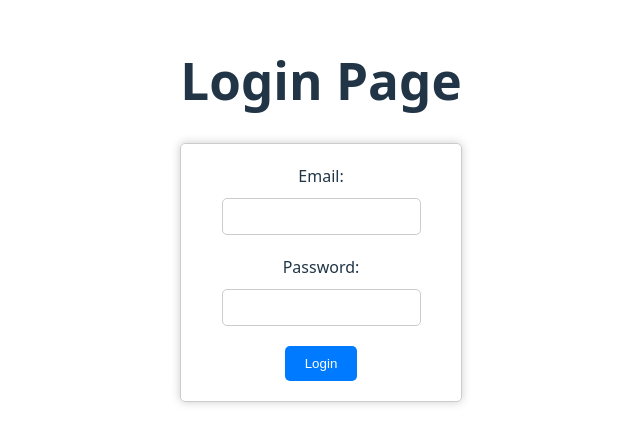
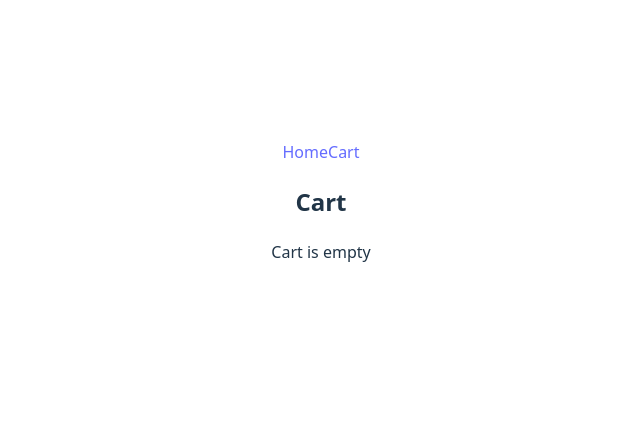
Before and after one commit to alifsyr/TokoMedure, a React (Vite) app: page /cart in a window 1280 px wide. Before the commit this address led to /. Shown: the part 190-634 px from the top of the page, without its empty margins (319-959 px from the left). Built offline with nearby package versions, Linux system fonts and the light colour scheme.

Commit message:
feat: Add Cart

```diff
--- a/src/App.jsx
+++ b/src/App.jsx
@@ -1,32 +1,38 @@
-import { Routes, Route, useNavigate } from 'react-router-dom'
-import LoginPage from './pages/LoginPage'
-import NotFoundPage from './pages/NotFound';
-import MarketplacePage from './pages/MarketplacePage';
-import useAuthValidation from './auth/authValidation';
-import './App.css'
-import { useEffect } from 'react';
+import { Link, Routes, Route } from "react-router-dom";
+import LoginPage from "./pages/LoginPage";
+import NotFoundPage from "./pages/NotFound";
+import MarketplacePage from "./pages/MarketplacePage";
+// import useAuthValidation from './auth/authValidation';
+import "./App.css";
+import CartPage from "./pages/CartPage";
+// import { useEffect } from 'react';
 
 function App() {
-  const { isLogin } = useAuthValidation();
-  const navigate = useNavigate();
+  // const { isLogin } = useAuthValidation();
+  // const navigate = useNavigate();
 
-  useEffect(() => {
-    if (isLogin) {
-      navigate('/marketplace');
-    } else {
-      navigate('/');
-    }
-  }, [isLogin, navigate]);
+  // useEffect(() => {
+  //   if (isLogin) {
+  //     navigate('/marketplace');
+  //   } else {
+  //     navigate('/');
+  //   }
+  // }, [isLogin, navigate]);
 
   return (
     <div>
+      <nav>
+        <Link to="/marketplace">Home</Link>
+        <Link to="/cart">Cart</Link>
+      </nav>
       <Routes>
-        <Route path='/' element={<LoginPage />} />
+        <Route path="/" element={<LoginPage />} />
         <Route path="/marketplace" element={<MarketplacePage />} />
+        <Route path="/cart" element={<CartPage />} />
         <Route path="*" element={<NotFoundPage />} />
       </Routes>
     </div>
-  )
+  );
 }
 
-export default App
+export default App;
--- /dev/null
+++ b/src/components/Cart.jsx
@@ -0,0 +1,31 @@
+import React from "react";
+import useCartStore from "../store/cartStore";
+
+function Cart() {
+  const { cart, removeFromCart, clearCart } = useCartStore();
+  console.log("Current cart:", cart);
+
+  return (
+    <div>
+      <h2>Cart</h2>
+      {cart.length > 0 ? (
+        <ul>
+          {cart.map((item, index) => (
+            <li key={index}>
+              <strong>{item.product.product.title}</strong> - $
+              {item.product.product.price}
+              <button onClick={() => removeFromCart(item.product.product.id)}>
+                Remove
+              </button>
+            </li>
+          ))}
+        </ul>
+      ) : (
+        <p>Cart is empty</p>
+      )}
+      {cart.length > 0 && <button onClick={clearCart}>Clear Cart</button>}
+    </div>
+  );
+}
+
+export default Cart;
--- a/src/pages/CartPage.jsx
+++ b/src/pages/CartPage.jsx
@@ -1,19 +1,13 @@
-import useCartStore from "../store/cartStore";
+import React from "react";
+import Cart from "../components/Cart";
+
 
 function CartPage() {
-        return (
-            <div>
-                <h1>Cart</h1>
-                <ul>
-                    {useCartStore.getState().cart.map((product) => (
-                        <li key={product.id}>
-                            {product.name} - {product.price}
-                            <button onClick={() => useCartStore.getState().removeFromCart(product.id)}>Remove</button>
-                        </li>
-                    ))}
-                </ul>
-                <button onClick={() => useCartStore.getState().clearCart()}>Clear Cart</button>
-            </div>
-        );
+  return (
+    <div>
+      <Cart/>
+    </div>
+  );
 }
+
 export default CartPage;
--- a/src/store/cartStore.js
+++ b/src/store/cartStore.js
@@ -2,18 +2,14 @@ import { create } from "zustand";
 
 const useCartStore = create((set) => ({
     cart: [],
-    addToCart: (product) => set((state) => {
-        const updatedCart = [...state.cart, product];
-        console.log("Product added to cart:", product);
-        console.log("Updated cart:", updatedCart);
-        return { cart: updatedCart };
-    }),
-    removeFromCart: (productId) => set((state) => {
-        const updatedCart = state.cart.filter((product) => product.id !== productId);
-        console.log("Product removed from cart:", productId);
-        console.log("Updated cart:", updatedCart);
-        return { cart: updatedCart };
-    }),
+    addToCart: (product) => set((state) => ({
+        cart: [...state.cart, { product }], // Bungkus dalam { product }
+    })),
+    removeFromCart: (productId) =>
+        set((state) => ({
+            cart: state.cart.filter((item) => item.product.product.id !== productId),
+        })),
+
     clearCart: () => set(() => {
         console.log("Cart cleared");
         return { cart: [] };
```
Also changed, not shown: src/pages/MarketplacePage.jsx (+7 -6 lines).
